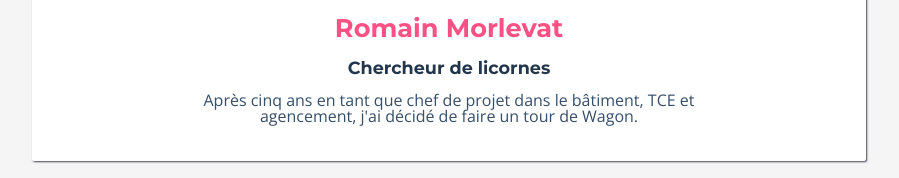
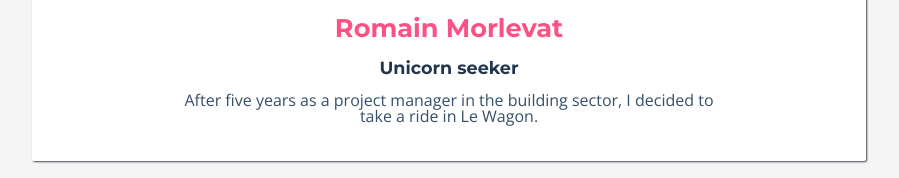
Before and after one commit to RomainMorlevat/profile, a plain HTML site: page index.html in a window 1280 px wide. Shown: the part 199-377 px from the top of the page, without its empty margins (191-1090 px from the left). Drawn offline with nearby package versions, Linux system fonts and the light colour scheme.

Commit message:
in English please

```diff
--- a/index.html
+++ b/index.html
@@ -18,8 +18,8 @@
       <div class="card header">
         <img src="images/me.jpg" class="img_circle">
         <h1>Romain Morlevat</h1>
-        <h2>Chercheur de licornes</h2>
-        <p>Après cinq ans en tant que chef de projet dans le bâtiment, TCE et agencement, j'ai décidé de faire un tour de Wagon.</p>
+        <h2>Unicorn seeker</h2>
+        <p> After five years as a project manager in the building sector, I decided to take a ride in Le Wagon.</p>
       </div>
 
       <div class="card">
```
